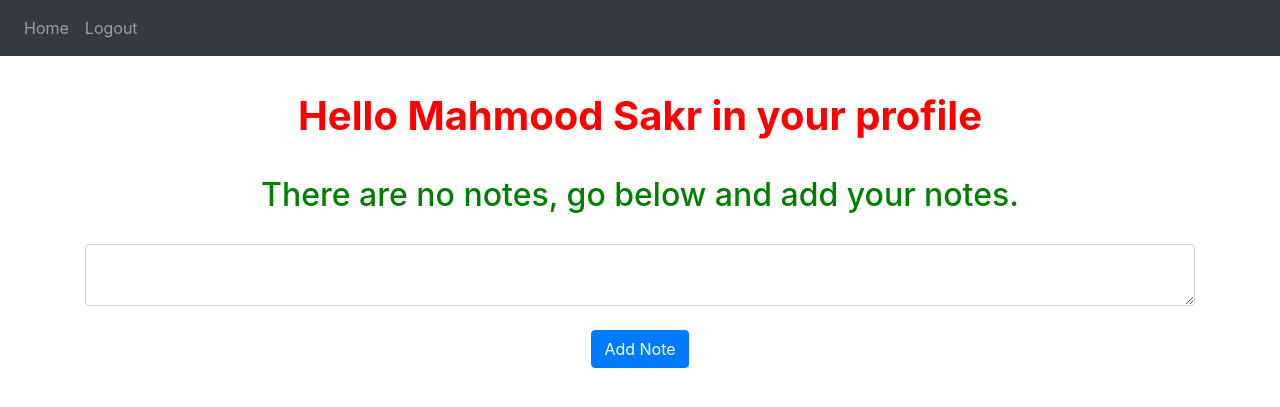
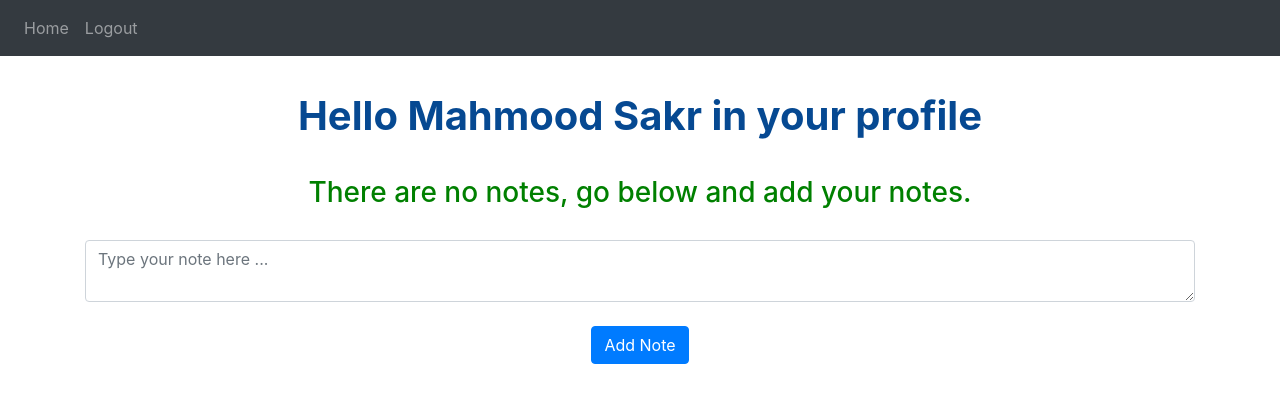
Before and after one commit to MahmoodSakr/Notesy, a Flask app: page / in a window 1280 px wide. Shown: the top 407 px of the page. Run offline with Flask 2, Linux system fonts and the light colour scheme; a user stored in the database is signed in; data that the repository does not hold is empty; some libraries are stand-ins or nearby versions.

Commit message:
greate comments

```diff
--- a/website/__init__.py
+++ b/website/__init__.py
@@ -34,7 +34,6 @@ def create_app():
     from .models import User, Note
     # if it doen't created before, it will be created, otherwise nothing will be executed
     createDB(app)
-    #
 
     # cutomization the loggin manager
     login_manager = LoginManager()
--- a/website/static/css/style.css
+++ b/website/static/css/style.css
@@ -1,17 +1,27 @@
-header {
+.header {
   margin-top: 30px;
   margin-bottom: 20px;
   text-align: center;
-  color: red;
+  color: #064992;
   font-size: 40px;
   font-weight: bold;
 }
 
 button.close{
   color: red;
+  margin-left: 8px;
+  display: inline-block;
+  font-size: 1.35rem;
+  padding: 0px;
 }
 .no-notes {
   color: green;
   margin: 30px auto;
   text-align: center;
   }
+
+ section.notedata{
+   color : green;
+   display: inline-block;
+   font-size:larger;
+ }
--- a/website/templates/base.html
+++ b/website/templates/base.html
@@ -8,10 +8,6 @@
     <title>{% block title %}{% endblock %}</title>
     <link
       rel="stylesheet"
-      href="{{ url_for('static',filename='css/style.css') }}"
-    />
-    <link
-      rel="stylesheet"
       href="https://stackpath.bootstrapcdn.com/bootstrap/4.4.1/css/bootstrap.min.css"
       integrity="sha384-Vkoo8x4CGsO3+Hhxv8T/Q5PaXtkKtu6ug5TOeNV6gBiFeWPGFN9MuhOf23Q9Ifjh"
       crossorigin="anonymous"
@@ -20,6 +16,10 @@
       rel="stylesheet"
       href="https://stackpath.bootstrapcdn.com/font-awesome/4.7.0/css/font-awesome.min.css"
       crossorigin="anonymous"
+    />
+    <link
+      rel="stylesheet"
+      href="{{ url_for('static',filename='css/style.css') }}"
     />
   </head>
   <body>
--- a/website/templates/home.html
+++ b/website/templates/home.html
@@ -1,34 +1,48 @@
 {% extends 'base.html' %} {% block title %} Home Page {% endblock %} {% block
 content %}
-<header>Hello {{user.first_name}} in your profile</header>
+<div class="header">Hello {{user.first_name}} in your profile</div>
 <!-- note represent a row of Note table, you can get its field by note.fieldName-->
 <!-- user.notes >> considered as list [] has all notes  -->
 {% if not user.notes %}
-<h2 class="no-notes">There are no notes, go below and add your notes.</h2>
+<h3 class="no-notes">There are no notes, go below and add your notes.</h3>
 {% else %}
 <ul class="list-group list-group-flush" id="notes">
   {% for note in user.notes %}
   <li class="list-group-item">
-    <form method="post" action="/delete-note-2">
-    {{ note.data }}
-    <button type="button" class="close" onClick="deleteNote({{ note.id }})">
-      &times;
+    <form>
+      <section class="notedata">{{note.data }}</section>
+      <input type="text" name="noteid" value="{{ note.id }}" hidden />
+      <!-- Delete the note with send ajax request to the server -->
+      <button type="button" class="close" onClick="deleteNote({{ note.id }})">
+        Delete
       </button>
-      <input type="text" name="noteid" value="{{ note.id }}" hidden />
-      <button type="submit" class="close">
+      <!-- update the note by the form request not ajax request -->
+      <button
+        type="submit"
+        class="close"
+        formaction="/update-note"
+        formmethod="get">
+        Update
+      </button>
+      <!-- This button is alternative to delete the note by the form request not ajax request -->
+      <!-- <button type="submit" class="close" formaction="/delete-note-2" formmethod="post">
         &times;
-      </button>
+      </button> -->
     </form>
   </li>
   {% endfor %}
 </ul>
 {% endif %}
 <form method="POST" action="/">
-  <textarea name="note" id="note" class="form-control"></textarea>
+  <textarea
+    name="notedata"
+    id="notedata"
+    class="form-control"
+    placeholder="Type your note here ..."
+  ></textarea>
   <br />
   <div align="center">
     <button type="submit" class="btn btn-primary">Add Note</button>
   </div>
 </form>
-
 {% endblock %}
--- a/website/templates/login.html
+++ b/website/templates/login.html
@@ -3,9 +3,9 @@
 Login page
 {% endblock %}
 {% block content %}
-<header>
+<div class="header">
   Login with your credentials to view your profile
-</header>
+</div>
     <form method="POST" action="/login">
       <div class="form-group">
         <label for="email">Email Address</label>
--- a/website/templates/signUp.html
+++ b/website/templates/signUp.html
@@ -3,8 +3,8 @@
   Sign Up
   {% endblock %}
   {% block content %}
-  <header>
-Register/Sign up with your data  </header>
+  <div class="header">
+Register/Sign up with your data  </div class="header">
     <form method="POST" action="/sign-up">
        <div class="form-group">
         <label for="email">Email Address</label>
--- a/website/views.py
+++ b/website/views.py
@@ -13,9 +13,9 @@ views = Blueprint('views', __name__)
 @login_required
 def home():
     if request.method == 'POST':
-        note = request.form.get('note')
+        note = request.form.get('notedata')
         # validate the note
-        if len(note) < 1:
+        if note=="":
             flash('Your note is empty ! ', category='error')
         else:
             new_note = Note(data=note, user_id=current_user.id)
@@ -29,6 +29,7 @@ def home():
 
 
 @views.route('delete-note', methods=['POST'])
+@login_required
 def deletenote():
     # grap the data body from the request
     # data come with the request as body attribute {} in json format
@@ -52,10 +53,10 @@ def deletenote():
     else:
         return jsonify({'status': "Note is not founded on the DB"})
 
+
 # handle the form delete request and delete the note with its id
-
-
 @views.route('delete-note-2', methods=['post'])
+@login_required
 def deletenote2():
     # grap the data body from the request
     # data come with the request as body attribute {} in json format
@@ -82,3 +83,39 @@ def deletenote2():
     else:
         flash("Note is not founded on the DB")
         return redirect('/')
+
+
+@views.route('update-note',methods=['post','get'])
+@login_required
+def update():
+    print(11111111111111111)
+    # display the update html page
+    if request.method=="GET" :
+        noteid = request.args.get('noteid')
+        note = db.session.query(Note).get(noteid)
+        # note = Note.query.get(noteid)
+        if note is None:
+            flash('Note is not existed in DB ! ', category='error')
+            return redirect('/')
+        elif note.user_id != current_user.id:
+            flash('You are not authorized to update this note',category='error')
+            return redirect('/')
+        else:
+            return render_template('updateNote.html', user=current_user, note=note)
+    elif request.method=="POST":
+        noteid = request.form.get('noteid')
+        notedata = request.form.get('notedata')
+        note = Note.query.get(noteid)
+        if note.user_id != current_user.id:
+            flash('You are not authorized to update this note',category='error')
+            return redirect('/')
+        elif notedata == "":
+            flash(f'{current_user.first_name} you cannot update your message with empty text !',category='error')
+            return redirect('/')
+        else:
+            # update the content of note
+            note.data = notedata
+            db.session.add(note)
+            db.session.commit()
+            flash('Note is updated successfully', category='success')
+            return redirect('/')
```
Also changed, not shown: website/templates/updateNote.html (added, +16 -0 lines), website/database.db, website/models.py (line endings or trailing spaces).
